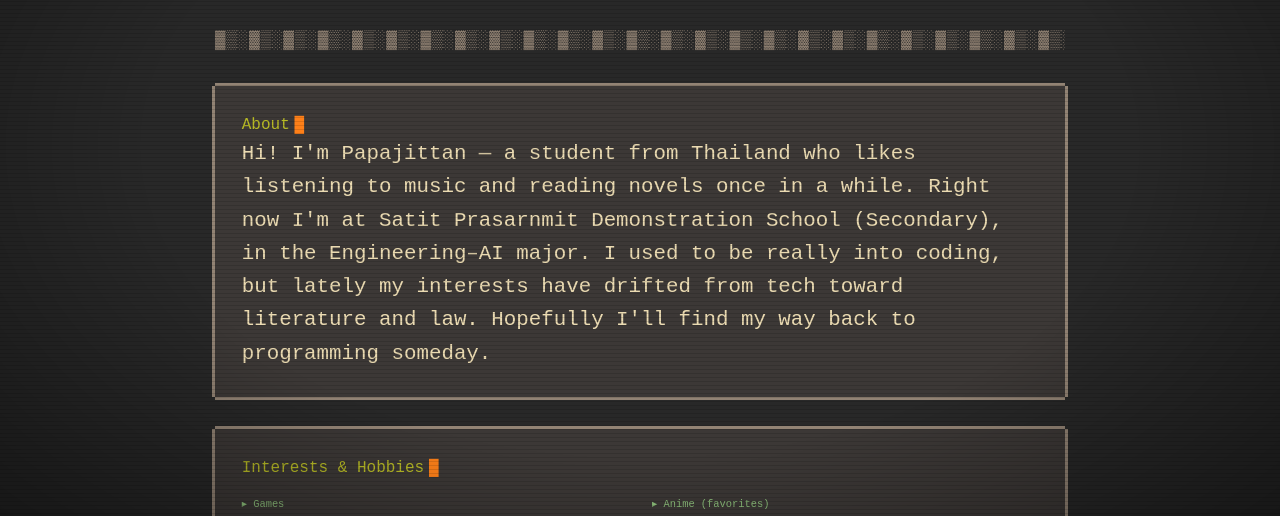
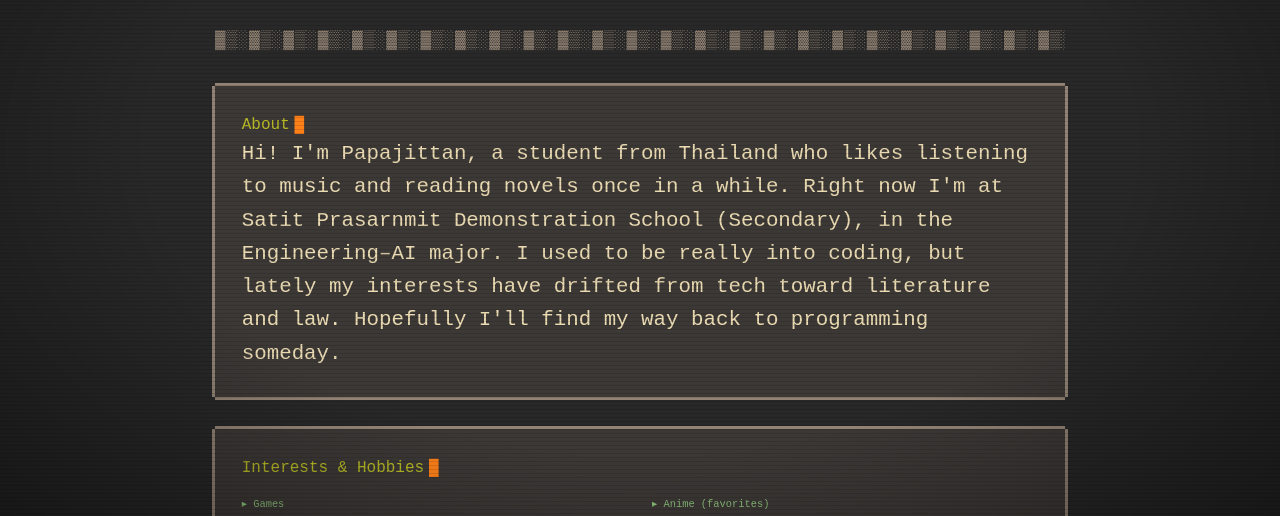
Before and after one commit to Papajittan/Papajittan.github.io, a website built with Vite: page index.html in a window 1280 px wide. Shown: the part 254-770 px from the top of the page. Built offline with nearby package versions, Linux system fonts and the light colour scheme.

Commit message:
change some wordings

```diff
--- a/index.html
+++ b/index.html
@@ -33,7 +33,7 @@
         <section class="panel" aria-labelledby="about-heading">
           <h2 id="about-heading">About</h2>
           <p>
-            Hi! I'm Papajittan — a student from Thailand who likes listening to music and reading novels once in a while.
+            Hi! I'm Papajittan, a student from Thailand who likes listening to music and reading novels once in a while.
             Right now I'm at Satit Prasarnmit Demonstration School (Secondary), in the Engineering–AI major.
             I used to be really into coding, but lately my interests have drifted from tech toward literature and law.
             Hopefully I'll find my way back to programming someday.
```
